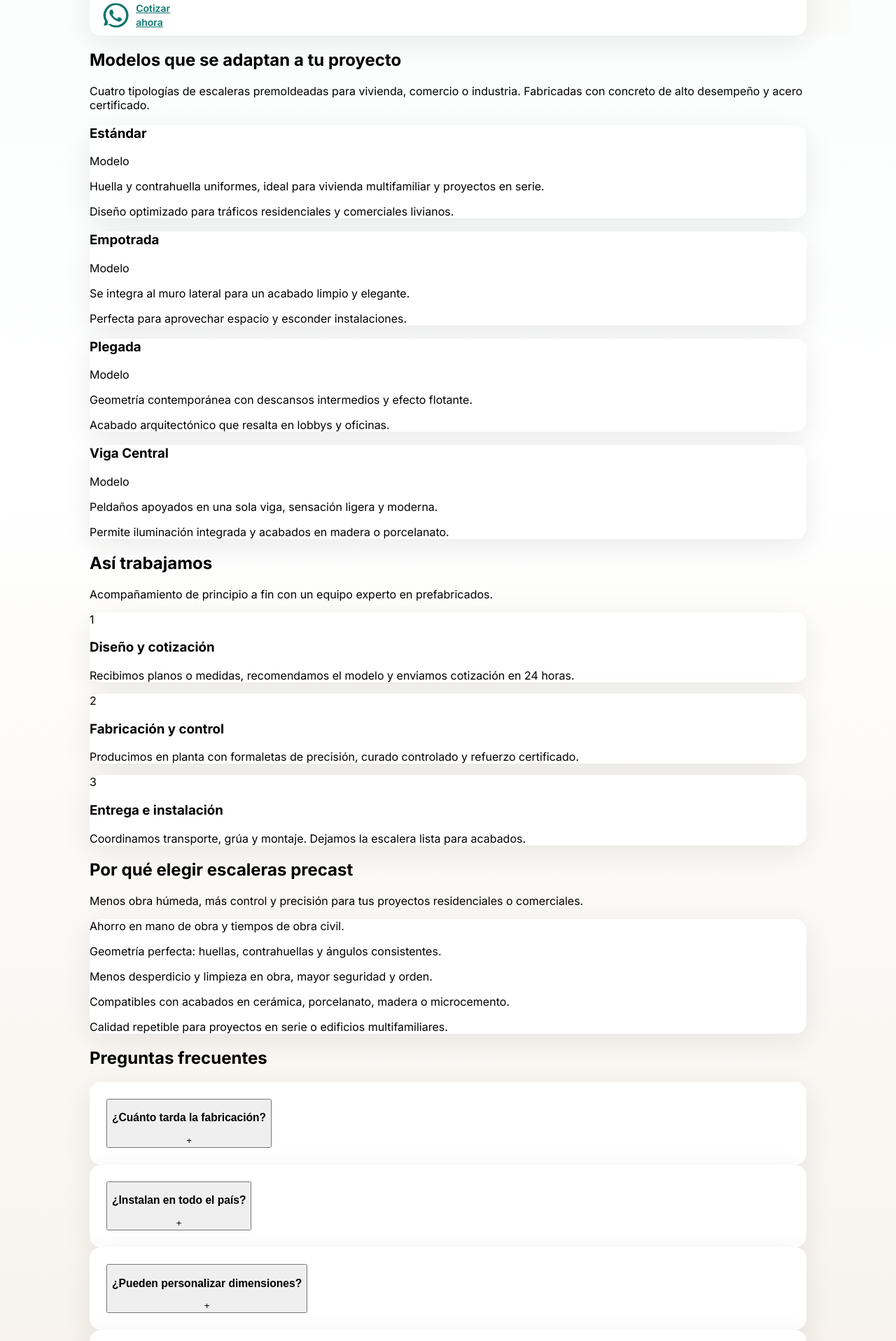
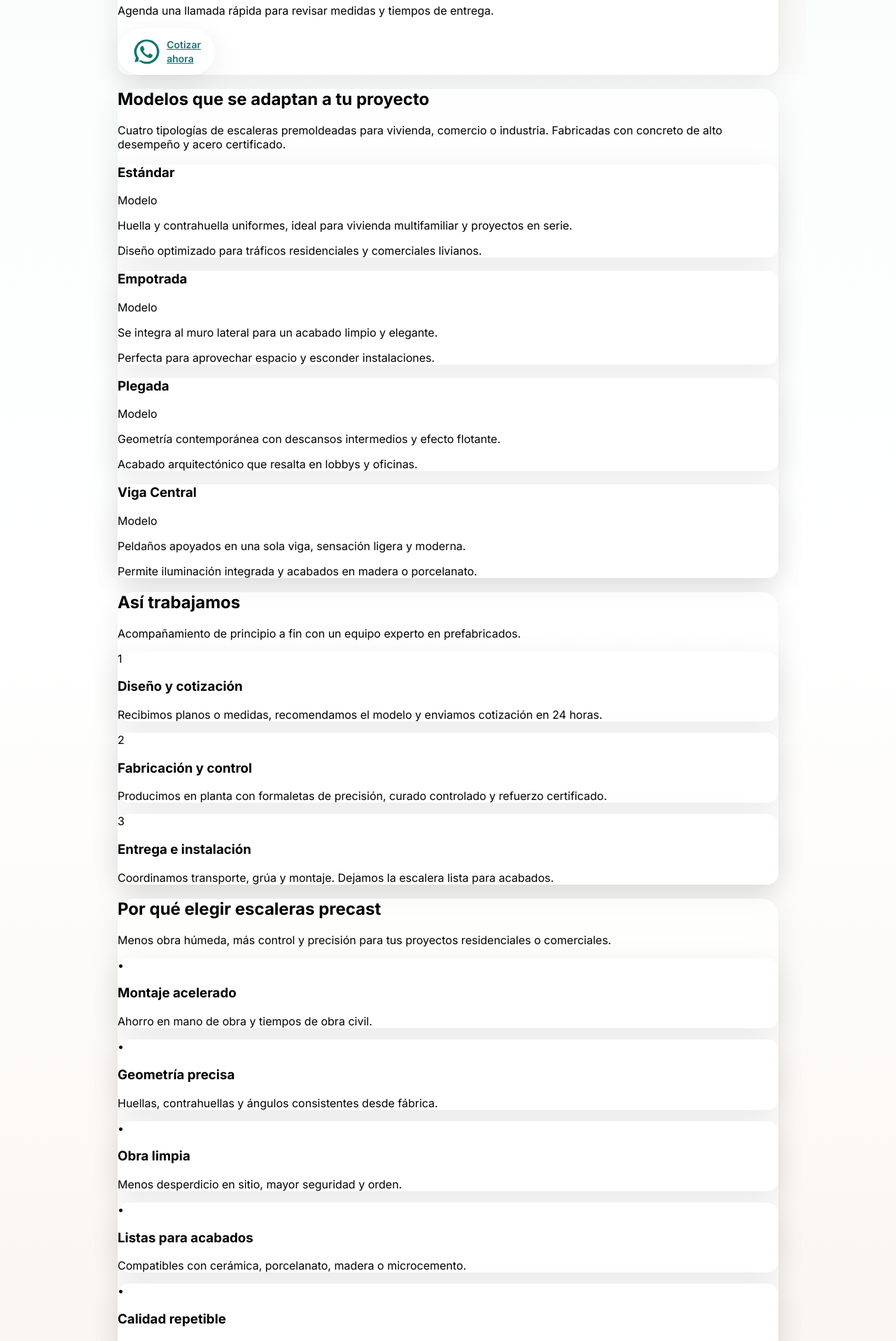
Before and after one commit to quirogapj/escaleraspremoldeadas-web, a Next.js app: page / in a window 1280 px wide. Shown: the part 800-2716 px from the top of the page at 70% size. Built offline with nearby package versions, Linux system fonts and the light colour scheme.

Commit message:
Polish landing spacing and CTAs

```diff
--- a/app/globals.css
+++ b/app/globals.css
@@ -23,7 +23,11 @@ main {
 }
 
 .section-shell {
-  @apply px-4 sm:px-8 lg:px-16 max-w-6xl mx-auto;
+  @apply mx-auto max-w-5xl px-4 sm:px-8 lg:px-10;
+}
+
+.section-surface {
+  @apply rounded-3xl border border-sand/60 bg-white/70 shadow-soft;
 }
 
 .card-surface {
@@ -39,7 +43,7 @@ main {
 }
 
 .btn-secondary {
-  @apply inline-flex items-center justify-center gap-2 rounded-full border border-primary/30 bg-white px-4 py-2 text-sm font-semibold text-primary transition hover:-translate-y-0.5 hover:border-primary hover:text-primary focus-visible:outline focus-visible:outline-2 focus-visible:outline-offset-2 focus-visible:outline-primary;
+  @apply inline-flex items-center justify-center gap-2 rounded-full border border-primary/30 bg-white px-5 py-3 text-sm font-semibold text-primary shadow-soft transition hover:-translate-y-0.5 hover:border-primary hover:text-primary focus-visible:outline focus-visible:outline-2 focus-visible:outline-offset-2 focus-visible:outline-primary;
 }
 
 .faq-item {
--- a/app/page.tsx
+++ b/app/page.tsx
@@ -5,26 +5,27 @@ import { ModelCard } from '@/components/model-card';
 import { StepCard } from '@/components/step-card';
 import { FaqItem } from '@/components/faq-item';
 import { StickyWhatsapp } from '@/components/sticky-whatsapp';
+import { FeatureCard } from '@/components/feature-card';
 
 export default function HomePage() {
   return (
-    <main className="pb-24 md:pb-12">
+    <main className="space-y-16 pb-24 md:space-y-20 md:pb-28">
       <StickyWhatsapp />
-      <section className="hero-grid section-shell relative overflow-hidden pt-16 pb-20 sm:pt-20 sm:pb-24" id="inicio">
-        <div className="grid gap-12 lg:grid-cols-2 lg:items-center">
+      <section className="hero-grid section-shell relative overflow-hidden pt-16 pb-20 sm:pt-24 sm:pb-24" id="inicio">
+        <div className="grid gap-14 lg:grid-cols-2 lg:items-center">
           <div className="flex flex-col gap-6">
             <span className="badge w-fit">{heroContent.badge}</span>
-            <h1 className="text-4xl font-semibold text-charcoal sm:text-5xl leading-tight">
+            <h1 className="text-4xl font-semibold leading-[1.05] tracking-tight text-charcoal sm:text-5xl lg:text-[3.25rem]">
               {heroContent.headline}
             </h1>
-            <p className="text-lg text-gray-700 leading-relaxed max-w-xl">{heroContent.subheadline}</p>
-            <div className="flex flex-col gap-3 sm:flex-row sm:items-center">
-              <WhatsappButton label={heroContent.ctaPrimary} />
-              <a href="#modelos" className="btn-secondary">
+            <p className="max-w-xl text-lg leading-relaxed text-gray-700 sm:text-xl">{heroContent.subheadline}</p>
+            <div className="flex flex-col gap-3 sm:flex-row sm:items-center sm:gap-4">
+              <WhatsappButton label={heroContent.ctaPrimary} className="w-full sm:w-auto sm:px-6" />
+              <a href="#modelos" className="btn-secondary w-full sm:w-auto sm:px-6">
                 {heroContent.ctaSecondary}
               </a>
             </div>
-            <div className="flex flex-wrap gap-4 text-sm text-gray-700">
+            <div className="flex flex-wrap gap-3 text-sm text-gray-700">
               <div className="flex items-center gap-2">
                 <div className="h-2 w-2 rounded-full bg-primary" />
                 Plantillas repetibles para proyectos en serie
@@ -36,35 +37,35 @@ export default function HomePage() {
             </div>
           </div>
           <div className="relative">
-            <div className="card-surface p-6 sm:p-8 lg:p-10 backdrop-blur">
-              <div className="grid gap-4">
-                <div className="flex items-center justify-between">
+            <div className="card-surface mx-auto max-w-xl p-6 backdrop-blur sm:p-8 lg:p-9">
+              <div className="grid gap-5">
+                <div className="flex items-center justify-between gap-3">
                   <p className="text-sm font-semibold text-primary">Planos ➜ Fabricación ➜ Instalación</p>
                   <span className="rounded-full bg-accent/10 px-3 py-1 text-xs font-semibold text-accent">Proceso completo</span>
                 </div>
                 <div className="grid grid-cols-3 gap-3 text-center text-sm text-gray-700">
                   <div className="rounded-xl bg-primary/5 p-4">
-                    <p className="font-semibold text-charcoal">72h</p>
-                    <p>Producción rápida</p>
+                    <p className="text-base font-semibold text-charcoal">72h</p>
+                    <p className="text-xs">Producción rápida</p>
                   </div>
                   <div className="rounded-xl bg-primary/5 p-4">
-                    <p className="font-semibold text-charcoal">±1 mm</p>
-                    <p>Precisión</p>
+                    <p className="text-base font-semibold text-charcoal">±1 mm</p>
+                    <p className="text-xs">Precisión</p>
                   </div>
                   <div className="rounded-xl bg-primary/5 p-4">
-                    <p className="font-semibold text-charcoal">0</p>
-                    <p>Desperdicio en obra</p>
+                    <p className="text-base font-semibold text-charcoal">0</p>
+                    <p className="text-xs">Desperdicio en obra</p>
                   </div>
                 </div>
                 <div className="rounded-2xl border border-primary/10 bg-sand/30 p-5 text-sm text-gray-800">
                   <p className="font-semibold text-charcoal">Asesoría personalizada</p>
-                  <p>Enviamos renders, fichas técnicas y memoria de cálculo bajo solicitud.</p>
+                  <p className="leading-relaxed">Enviamos renders, fichas técnicas y memoria de cálculo bajo solicitud.</p>
                 </div>
                 <div className="flex flex-col gap-3 sm:flex-row sm:items-center sm:justify-between">
-                  <p className="text-sm text-gray-700">
+                  <p className="text-sm leading-relaxed text-gray-700">
                     Agenda una llamada rápida para revisar medidas y tiempos de entrega.
                   </p>
-                  <WhatsappButton label="Cotizar ahora" variant="secondary" />
+                  <WhatsappButton label="Cotizar ahora" variant="secondary" className="sm:min-w-[160px]" />
                 </div>
               </div>
             </div>
@@ -72,16 +73,19 @@ export default function HomePage() {
         </div>
       </section>
 
-      <section className="section-shell space-y-10 py-12" id="modelos">
+      <section className="section-shell" id="modelos">
+        <div className="section-surface space-y-10 p-7 sm:p-10">
           <SectionHeading title={modelsContent.title} description={modelsContent.description} align="center" />
           <div className="grid gap-6 sm:grid-cols-2">
             {modelsContent.models.map((model) => (
               <ModelCard key={model.name} {...model} />
             ))}
           </div>
+        </div>
       </section>
 
-      <section className="section-shell space-y-10 py-12" id="proceso">
+      <section className="section-shell" id="proceso">
+        <div className="section-surface space-y-10 p-7 sm:p-10">
           <SectionHeading
             title={stepsContent.title}
             description="Acompañamiento de principio a fin con un equipo experto en prefabricados."
@@ -92,35 +96,37 @@ export default function HomePage() {
               <StepCard key={step.title} index={index + 1} {...step} />
             ))}
           </div>
+        </div>
       </section>
 
-      <section className="section-shell space-y-8 py-12" id="beneficios">
+      <section className="section-shell" id="beneficios">
+        <div className="section-surface space-y-10 p-7 sm:p-10">
           <SectionHeading
             title={benefitsContent.title}
             description="Menos obra húmeda, más control y precisión para tus proyectos residenciales o comerciales."
             align="center"
           />
-        <div className="card-surface grid gap-4 p-6 sm:p-8">
+          <div className="grid gap-4 sm:grid-cols-2">
             {benefitsContent.items.map((item) => (
-            <div key={item} className="flex items-start gap-3 text-gray-800">
-              <div className="mt-1 h-2.5 w-2.5 rounded-full bg-primary" />
-              <p className="text-sm leading-relaxed">{item}</p>
+              <FeatureCard key={item.title} title={item.title} description={item.description} />
+            ))}
           </div>
-          ))}
         </div>
       </section>
 
-      <section className="section-shell space-y-10 py-12" id="faq">
+      <section className="section-shell" id="faq">
+        <div className="section-surface space-y-10 p-7 sm:p-10">
           <SectionHeading title={faqContent.title} align="center" />
           <div className="grid gap-4 md:grid-cols-2">
             {faqContent.items.map((item) => (
               <FaqItem key={item.question} {...item} />
             ))}
           </div>
+        </div>
       </section>
 
-      <section className="section-shell pb-16 pt-8" id="contacto">
-        <div className="card-surface grid gap-8 p-6 sm:p-10 lg:grid-cols-2 lg:items-center">
+      <section className="section-shell" id="contacto">
+        <div className="section-surface grid gap-8 p-6 sm:p-10 lg:grid-cols-2 lg:items-center">
           <div className="space-y-4">
             <SectionHeading
               title={contactContent.title}
--- /dev/null
+++ b/components/feature-card.tsx
@@ -0,0 +1,20 @@
+interface FeatureCardProps {
+  title: string;
+  description: string;
+}
+
+export function FeatureCard({ title, description }: FeatureCardProps) {
+  return (
+    <article className="card-surface flex h-full flex-col gap-3 p-5 sm:p-6">
+      <div className="flex items-start gap-3">
+        <span className="mt-1 inline-flex h-8 w-8 items-center justify-center rounded-full bg-primary/10 text-sm font-semibold text-primary">
+          •
+        </span>
+        <div className="space-y-1">
+          <h3 className="text-lg font-semibold text-charcoal">{title}</h3>
+          <p className="text-sm leading-relaxed text-gray-700">{description}</p>
+        </div>
+      </div>
+    </article>
+  );
+}
--- a/components/section-heading.tsx
+++ b/components/section-heading.tsx
@@ -16,11 +16,13 @@ export function SectionHeading({
   actions,
 }: SectionHeadingProps) {
   return (
-    <div className={`flex flex-col gap-3 ${align === 'center' ? 'text-center items-center' : ''}`}>
+    <div className={`flex flex-col gap-3 sm:gap-4 ${align === 'center' ? 'items-center text-center' : ''}`}>
       {eyebrow ? <span className="badge">{eyebrow}</span> : null}
-      <h2 className="text-3xl font-semibold text-charcoal sm:text-4xl">{title}</h2>
+      <h2 className="text-2xl font-semibold leading-tight tracking-tight text-charcoal sm:text-3xl md:text-[2.5rem]">
+        {title}
+      </h2>
       {description ? (
-        <p className="text-base text-gray-700 max-w-2xl">{description}</p>
+        <p className="max-w-2xl text-base leading-relaxed text-gray-700 sm:text-lg">{description}</p>
       ) : null}
       {actions}
     </div>
--- a/components/sticky-whatsapp.tsx
+++ b/components/sticky-whatsapp.tsx
@@ -2,8 +2,13 @@ import { WhatsappButton } from './whatsapp-button';
 
 export function StickyWhatsapp() {
   return (
-    <div className="fixed inset-x-0 bottom-4 z-50 flex justify-center md:hidden">
-      <WhatsappButton label="Cotizar por WhatsApp" className="w-[90%]" />
-    </div>
+    <>
+      <div className="fixed bottom-4 right-4 z-50 md:hidden">
+        <WhatsappButton label="Cotizar por WhatsApp" className="shadow-lg" />
+      </div>
+      <div className="fixed bottom-6 right-6 z-40 hidden md:block">
+        <WhatsappButton label="WhatsApp" className="px-3.5 py-2 text-xs font-semibold shadow-lg" />
+      </div>
+    </>
   );
 }
--- a/content/siteContent.ts
+++ b/content/siteContent.ts
@@ -58,11 +58,26 @@ export const stepsContent = {
 export const benefitsContent = {
   title: 'Por qué elegir escaleras precast',
   items: [
-    'Ahorro en mano de obra y tiempos de obra civil.',
-    'Geometría perfecta: huellas, contrahuellas y ángulos consistentes.',
-    'Menos desperdicio y limpieza en obra, mayor seguridad y orden.',
-    'Compatibles con acabados en cerámica, porcelanato, madera o microcemento.',
-    'Calidad repetible para proyectos en serie o edificios multifamiliares.',
+    {
+      title: 'Montaje acelerado',
+      description: 'Ahorro en mano de obra y tiempos de obra civil.',
+    },
+    {
+      title: 'Geometría precisa',
+      description: 'Huellas, contrahuellas y ángulos consistentes desde fábrica.',
+    },
+    {
+      title: 'Obra limpia',
+      description: 'Menos desperdicio en sitio, mayor seguridad y orden.',
+    },
+    {
+      title: 'Listas para acabados',
+      description: 'Compatibles con cerámica, porcelanato, madera o microcemento.',
+    },
+    {
+      title: 'Calidad repetible',
+      description: 'Ideal para proyectos en serie o edificios multifamiliares.',
+    },
   ],
 };
 
```
Lines whose indentation alone changed are shown as unchanged.
